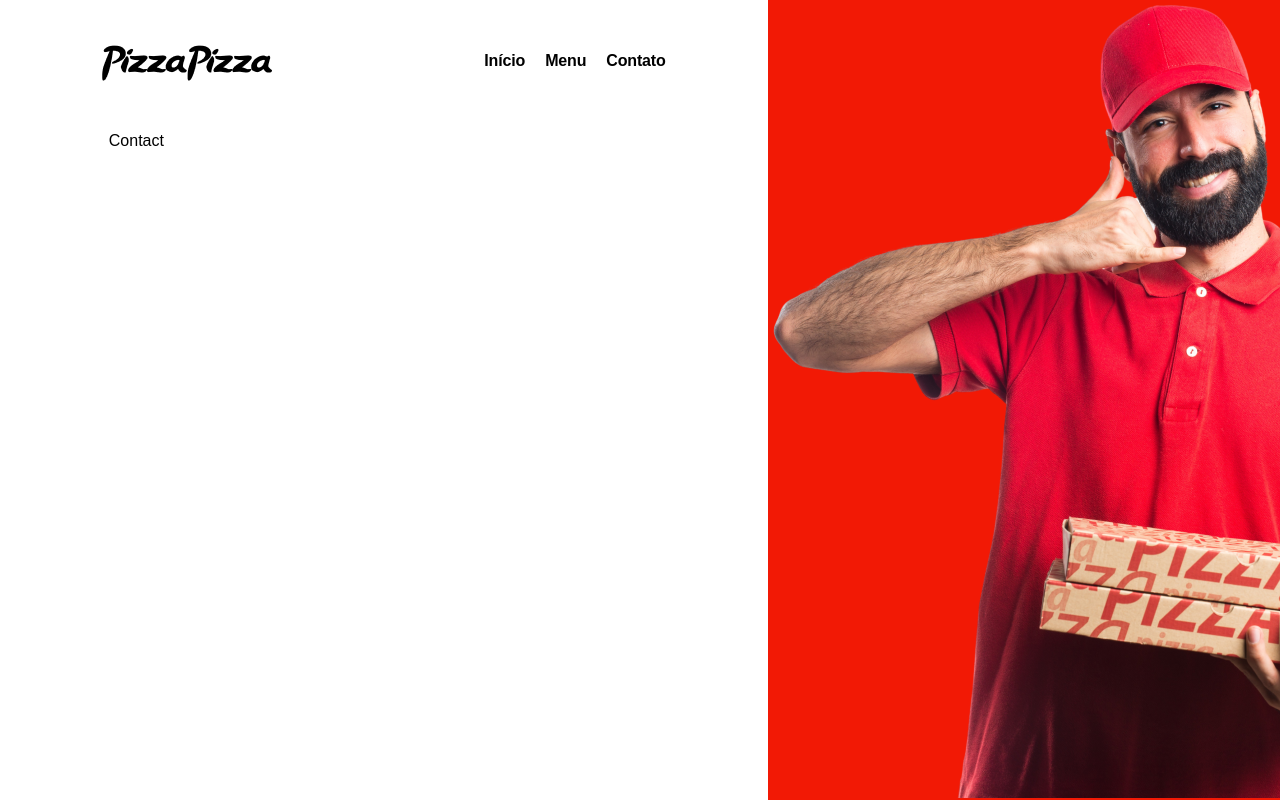
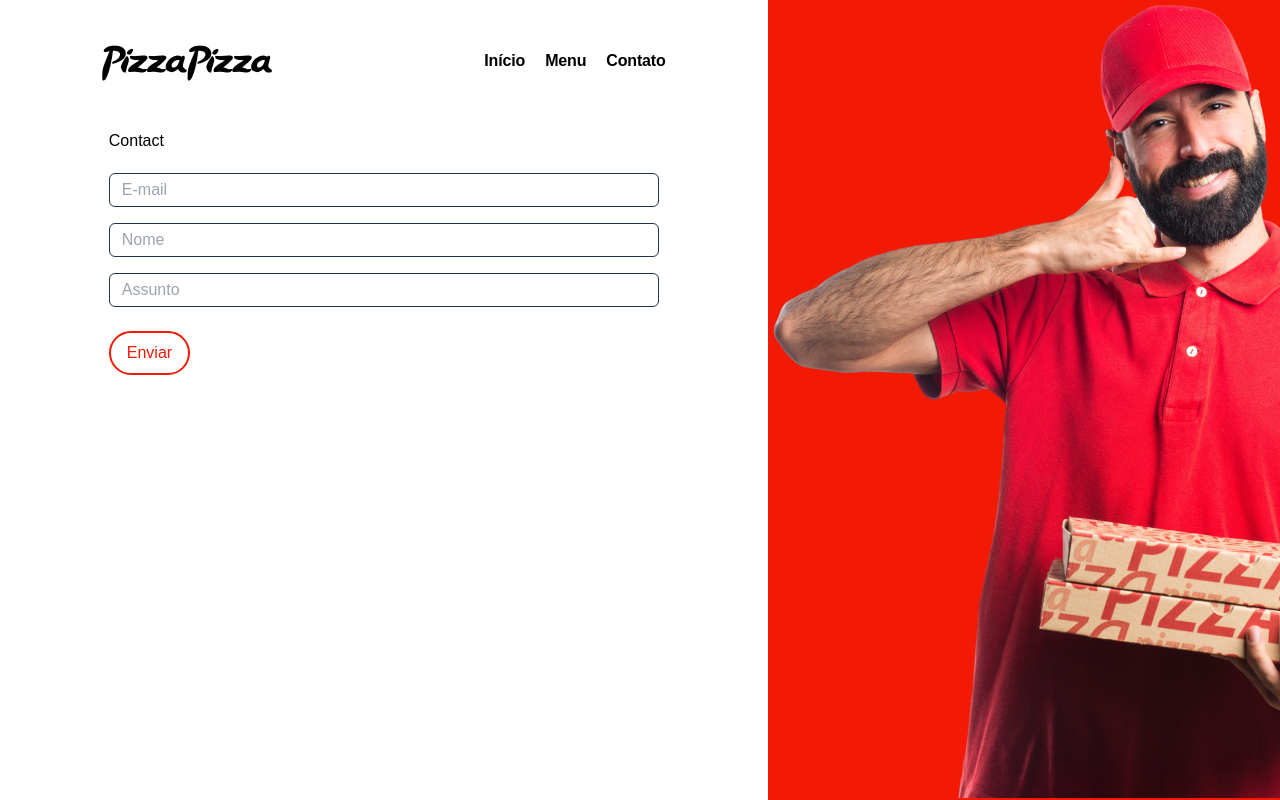
Before and after one commit to Helton-Carlos/pizza-pizza, a React (Vite) app: page /contact in a window 1280 px wide. Built offline with nearby package versions, Linux system fonts and the light colour scheme.

Commit message:
feat: add component MyInput

```diff
--- a/src/component/MyButton.tsx
+++ b/src/component/MyButton.tsx
@@ -1,7 +1,7 @@
 type TButtonProps = {
   text?: string;
   condition?: boolean;
-  onClick: () => void;
+  onClick?: () => void;
 };
 
 const MyButton = ({ onClick, text, condition }: TButtonProps) => {
@@ -9,7 +9,7 @@ const MyButton = ({ onClick, text, condition }: TButtonProps) => {
     ? "bg-primary text-white py-2 px-4 rounded-full my-2 border-2 hover:bg-magenta hover:text-primary"
     : "text-primary py-2 px-4 rounded-full my-2 border-2 hover:text-gray";
   return (
-    <button className={myComponentClass} onClick={onClick}>
+    <button type="submit" className={myComponentClass} onClick={onClick}>
       {text}
     </button>
   );
--- /dev/null
+++ b/src/component/MyInput.tsx
@@ -0,0 +1,24 @@
+import { useState } from "react";
+
+type TInput = {
+  type: string;
+  name: string;
+  placeholder: string;
+};
+
+function MyInput(props: TInput) {
+  const [input, setInput] = useState<string>("");
+  return (
+    <div>
+      <input
+        className="block w-full mb-4 px-3 py-1 text-gray-dark bg-white border rounded-md focus:border-primary focus:ring-primary focus:outline-none focus:ring focus:ring-opacity-40"
+        type={props.type}
+        name={props.name}
+        placeholder={props.placeholder}
+        onChange={(e) => setInput(e.target.value)}
+      />
+    </div>
+  );
+}
+
+export default MyInput;
--- a/src/pages/Contact.tsx
+++ b/src/pages/Contact.tsx
@@ -1,7 +1,19 @@
+import MyInput from "../component/MyInput";
+import MyButton from "../component/MyButton";
+
 function Contact() {
+  function handleSubmit() {
+    alert("WHY")
+  }
   return (
     <div className="mx-8 md:mt-12">
       <div className="my-5">Contact</div>
+      <form onSubmit={handleSubmit}>
+        <MyInput type="e-mail" name="e-mail" placeholder="E-mail" />
+        <MyInput type="text" name="nome" placeholder="Nome" />
+        <MyInput type="text" name="assunto" placeholder="Assunto" />
+        <MyButton text="Enviar" />
+      </form>
     </div>
   );
 }
```
Also changed, not shown: .eslintrc.cjs.
